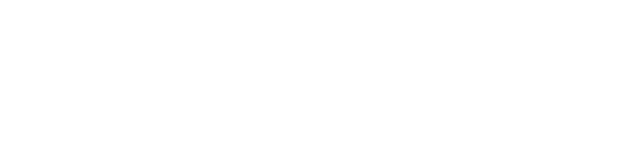
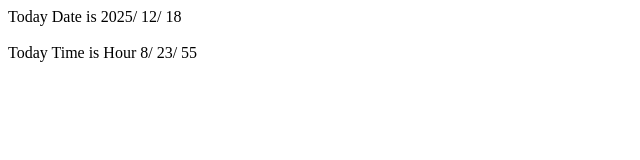
Before and after one commit to subidha369/softworica-project, a plain HTML site: page date.html in a window 1280 px wide. Shown: the whole page, without its empty margins (0-640 px from the left). Drawn offline with Linux system fonts and the light colour scheme.

Commit message:
time and date

```diff
--- a/date.html
+++ b/date.html
@@ -8,15 +8,37 @@
 </head>
 
 <body>
+    <div>
+        Today Date is <span id="date"></span> <br><br>
+        Today Time is <span id="time"></span>
+    </div>
     <script>
-        let d = new Date();
+        function showDate() {
 
-        console.log(" fullyear", d.getFullYear())
-        console.log(" month",d.getMonth()+1);
-        console.log( " date",d.getDate());
-        console.log( " hours",d.getHours());
-        console.log( "minutes",d.getMinutes());
-        console.log(" seconds",d.getSeconds());
+            let d = new Date();
+            console.log(" fullyear", d.getFullYear())
+            console.log(" month", d.getMonth() + 1);
+            console.log(" date", d.getDate());
+            console.log(" hours", d.getHours());
+            console.log("minutes", d.getMinutes());
+            console.log(" seconds", d.getSeconds());
+
+
+            document.getElementById("date").innerHTML = `${d.getFullYear()}/ ${d.getMonth() + 1}/ ${d.getDate()}`
+            document.getElementById("time").innerHTML = `Hour ${d.getHours()}/ ${"Minutes",d.getMinutes() + 1}/ ${d.getSeconds()}`
+
+        }
+        showDate();
+
+        setInterval(()=>{
+            console.log("this is called after 1s");
+            showDate();
+        },1000)
+
+        setTimeout(()=>{
+            console.log("this is called after 5s")
+        },5000)
+
 
 
 
```
